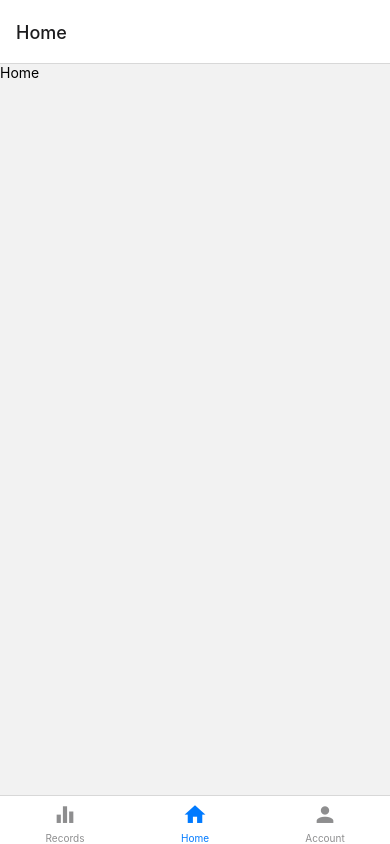
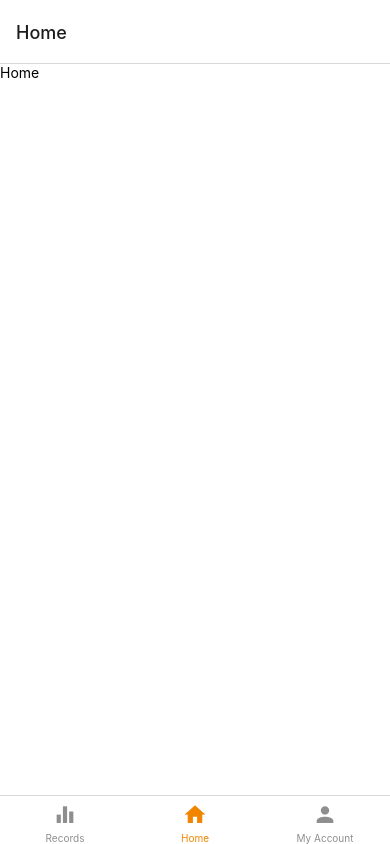
Before and after one commit to Max-256/react-native-navigation, a React Native app: screen / in a window 390 px wide. Built offline with nearby package versions, Linux system fonts and the light colour scheme.

Commit message:
add navigation theme

```diff
--- a/App.js
+++ b/App.js
@@ -2,10 +2,11 @@ import { StatusBar } from "expo-status-bar";
 import { StyleSheet, Text, View } from "react-native";
 import { NavigationContainer } from "@react-navigation/native";
 import AppNavigator from "./app/navigation/AppNavigator";
+import navigationTheme from "./app/navigation/navigationTheme";
 
 export default function App() {
   return (
-    <NavigationContainer>
+    <NavigationContainer theme={navigationTheme}>
       <AppNavigator />
     </NavigationContainer>
   );
--- a/app/navigation/AppNavigator.js
+++ b/app/navigation/AppNavigator.js
@@ -35,7 +35,7 @@ function AppNavigator(props) {
         }}
       />
       <Tab.Screen
-        name="Account"
+        name="My Account"
         component={Account}
         options={{
           tabBarIcon: ({ color, size }) => (
--- /dev/null
+++ b/app/navigation/navigationTheme.js
@@ -0,0 +1,11 @@
+import { DefaultTheme } from "@react-navigation/native";
+import colors from "../config/colors";
+
+export default {
+  ...DefaultTheme,
+  colors: {
+    ...DefaultTheme.colors,
+    primary: colors.primary,
+    background: colors.white,
+  },
+};
```
